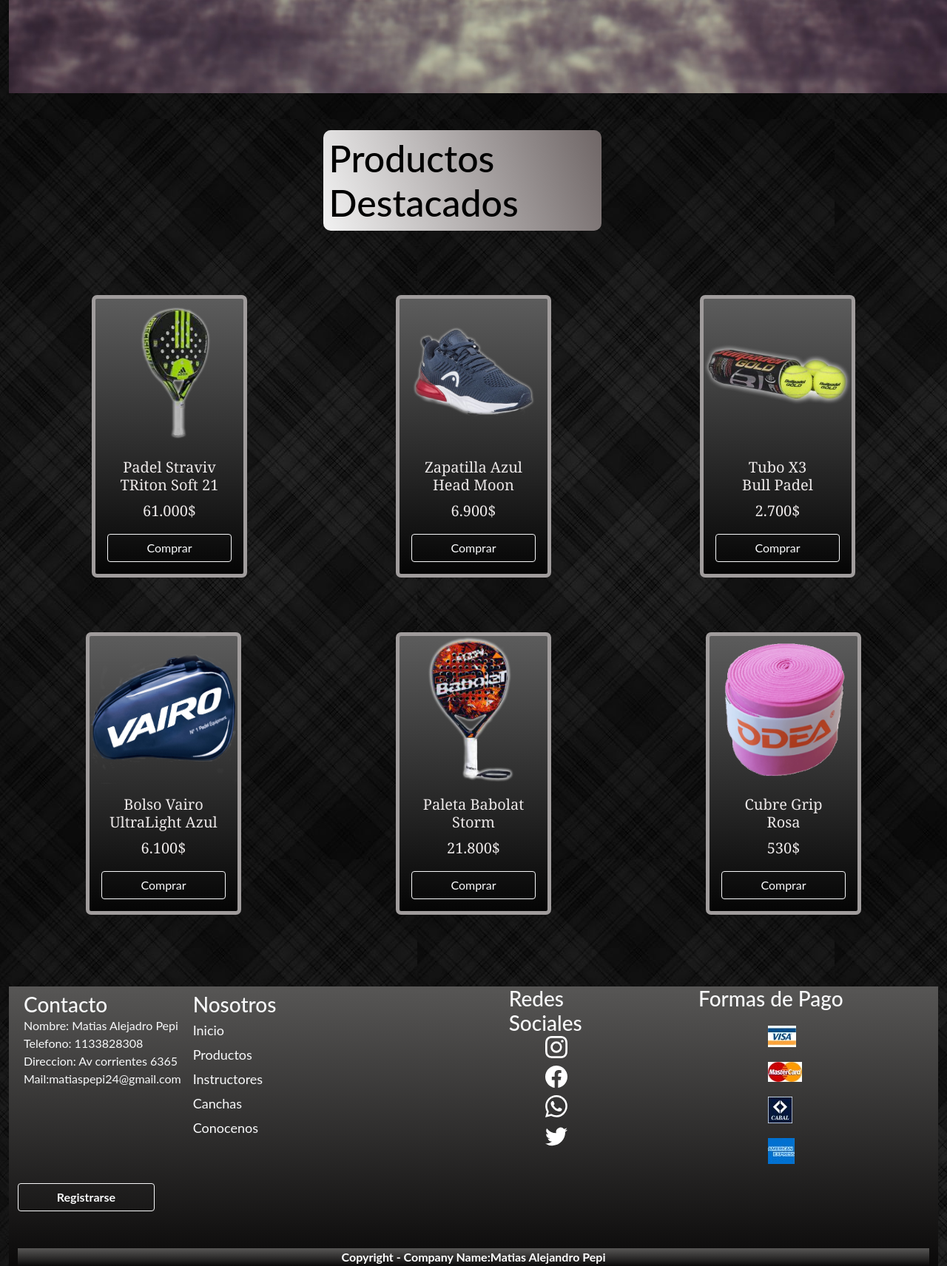
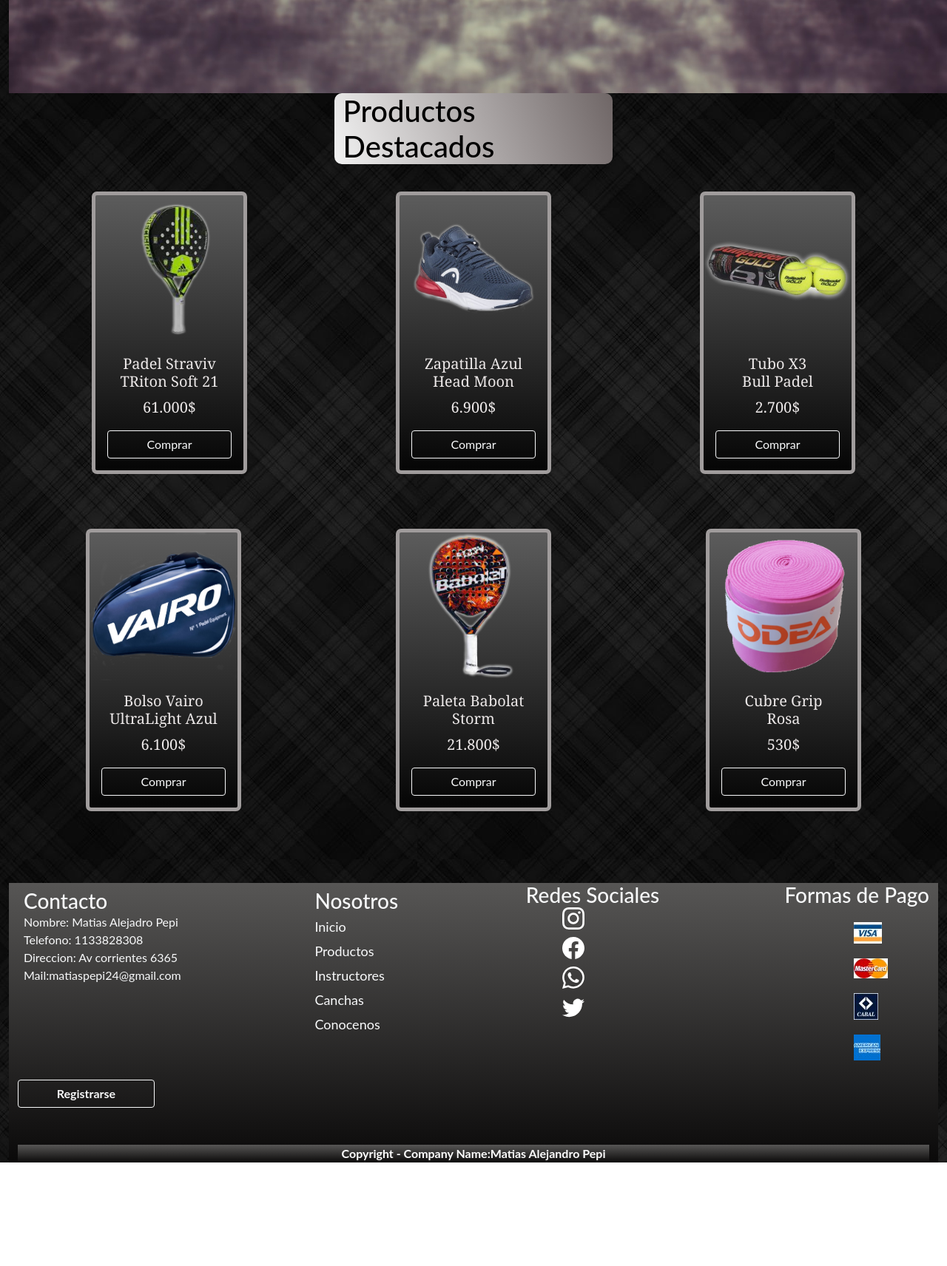
Before and after one commit to matiaspepi/padelp, a website: page index.html in a window 1280 px wide. Shown: the part 840-2552 px from the top of the page at 74% size. After the commit the page ends 2412 px from the top, so only its background shows below. Drawn offline with nearby package versions, Linux system fonts and the light colour scheme; a web font is replaced by a local one.

Commit message:
rectificaciones 3er entrega

```diff
--- a/index.html
+++ b/index.html
@@ -81,8 +81,8 @@
 
  <!--Fin Header-->
  <!--comienzo del Main-->
- <div class="d-flex justify-content-center">
-  <h1 class="productos-dest p-2">Productos Destacados</h1>
+ <div class="productos-dest container-fluid">
+  <h1 class="encabezado">Productos Destacados</h1>
 </div>
  <section class="seccion-main-uno container-fluid">
   <div data-aos="flip-left" class="card" style="background: linear-gradient( #5c5c5c, #050505);">
@@ -150,7 +150,7 @@
               <li>Mail:<a class="text-light" style="text-decoration: none;" href="mailto:matiaspepi24@gmail.com?subjet=Me%20interesa%20este$20articulo">matiaspepi24@gmail.com</a></li>
            </ul>
         </div>
-        <div class="container-secciones p-2 container-fluid">
+        <div class="container-secciones p-2">
             <h3 class="text-light">Nosotros</h3>
                <li><a class="text-light text-decoration-none titulo" href="/index.html">Inicio</a></li>
                <li><a class="text-light text-decoration-none titulo" href="./paginas/productos.html">Productos</a></li>
@@ -159,7 +159,7 @@
                <li><a class="text-light text-decoration-none titulo" href="./paginas/conocenos.html">Conocenos</a></li>
         </div>
 
-        <div class="redes-uno container-fluid">
+        <div class="redes-uno">
             <h3 class="parrafo-redes text-light">Redes Sociales</h3>
             <ul  class="container-redes d-flex flex-column">
             <li ><a class="img-redes redes" href="https://www.instragram.com" target="_blank"><svg xmlns="http://www.w3.org/2000/svg" width="30" height="30" fill="white" class="bi bi-instagram" viewBox="0 0 16 16">
@@ -182,7 +182,7 @@
                </a></li>
             </ul>
          </div>
-         <div class="container-pagos container-fluid">
+         <div class="container-pagos">
              <h3 class="text-light">Formas de Pago</h3>
              <ul class="pagos-seccion d-flex flex-column">
                  <li><img class="img-pagos" src="imagenes/visa.jpg" alt="visa"></li>
--- a/package.json
+++ b/package.json
@@ -304,5 +304,5 @@
     "yargs-parser": "^20.2.9"
   },
   "keywords": [],
-  "description": ""
+  "description": "<h1 align=\"center\">Matias Pepi</h1>\r - Estoy trabajando en [PadelP](file:///C:/Users/matia/Desktop/coder%20desafios/padelp1/index.html)"
 }
--- a/scss/components/_conocenos.scss
+++ b/scss/components/_conocenos.scss
@@ -1,7 +1,4 @@
-.productos-dest {
-    @extend %titulo;
-    @extend %flex
-}
+
 .container-conocenos{
     margin-bottom: 80px;
     margin-top: 50px;
--- a/scss/components/_index.scss
+++ b/scss/components/_index.scss
@@ -2,6 +2,12 @@
 * {
     padding: 0px;
     margin: 0px;
+}.productos-dest {
+  width: 50%;
+  font-size: 50vh;
+  color: black;
+  border-radius: 10px;
+  background: linear-gradient(70deg, #F2F2F2, #6F6666);
 }
 header {
   width: 100%;
@@ -41,6 +47,7 @@
     display: flex;
     align-items: center;
     justify-content: space-around;
+
     .card {
         border-radius: 7px;
         border: 5px solid rgb(160, 156, 156);
@@ -66,11 +73,6 @@
       transition: all 2s;
 
     }
-
-  .productos-dest-row {
-    margin-top: 8rem;
-  }
-
     .box-uno {
       width: 100%;
       height: 38vh;
--- a/scss/components/_instructores.scss
+++ b/scss/components/_instructores.scss
@@ -1,8 +1,3 @@
-.productos-dest {
-    @extend %titulo;
-    @extend %flex
-}
-
 
 .seccion-instructores {
     display: flex;
--- a/scss/components/_medias-query.scss
+++ b/scss/components/_medias-query.scss
@@ -1,10 +1,18 @@
 
 @media only screen and (max-width : 320px) {
     .productos-dest {
-        width: 100%;
+        margin-top: 40px;
+        margin-bottom: 40px;
+        position: relative;
+        left: 80px;
+        display: flex;
+        justify-content: center;
+         text-align: center;
+         font-size: 20px;
+
     }
     .seccion-main-uno{
-        height: 100rem;
+        height: 80rem;
         display: grid;
         grid-template-columns: 1fr;
         grid-template-rows: repeat(4, 1fr);
@@ -18,6 +26,7 @@
         grid-template-rows: repeat(4, 1fr);
         grid-column-gap: 0px;
         grid-row-gap: 30px;
+        margin-bottom: 10rem;
     }
 
     .seccion-productos {
@@ -145,6 +154,10 @@
             margin-left: 0px;
             height: 35rem;
         }
+        .seccion-main-dos {
+            margin-top: 70px;
+            height: 300px;
+        }
        .card-uno {
            width: 350px;
        }
@@ -162,6 +175,7 @@
    and (max-width : 1600px) {
         .productos-dest {
             width: 30%;
+
         }
         .seccion-main{
             width: 75%;
--- a/scss/components/_productos-dest.scss
+++ b/scss/components/_productos-dest.scss
@@ -1,8 +1,5 @@
 @import "../base/mixin";
 
-.productos-dest {
-    @extend %titulo;
-}
 
 h2 { font-size: 20px;
    color: $color-principal;
--- a/scss/components/_registro.scss
+++ b/scss/components/_registro.scss
@@ -1,10 +1,4 @@
 @import "../base/extends";
-.productos-dest {
-    @extend %titulo;
-    @extend %flex;
-    position: relative;
-    left: 40px;
-}
 .seccion-registro {
     background: linear-gradient(180deg, #868685, #0A0909);
     @extend %flex ;
```
Also changed, not shown: paginas/productos.html (+0 -10 lines), css/style.css, 1 other file.
